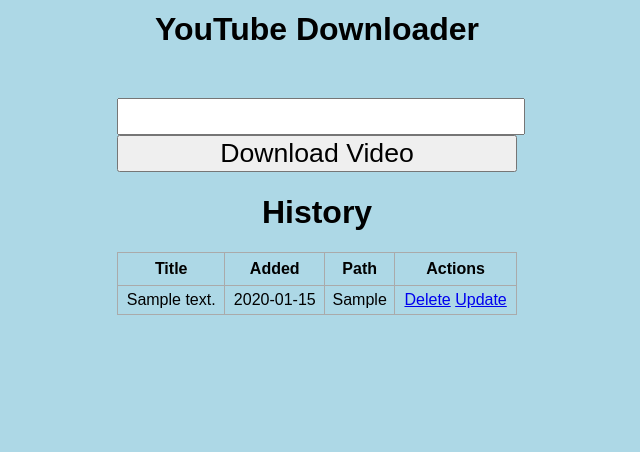
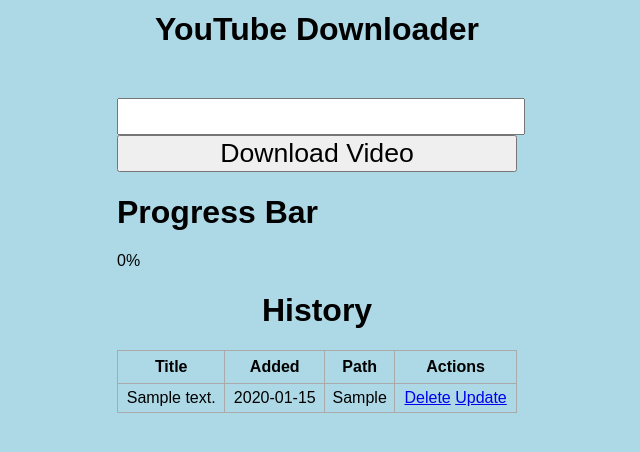
Before and after one commit to tillfri/flask-yt, a Flask app: page / in a window 1280 px wide. Shown: the part 210-662 px from the top of the page, without its empty margins (323-963 px from the left). Run offline with Flask 3, Linux system fonts and the light colour scheme; tables that the repository leaves empty hold one stand-in row (values such as "Sample post").

Commit message:
init progressbar

```diff
--- a/app.py
+++ b/app.py
@@ -1,7 +1,7 @@
 import os
 import logging
 import pytube.exceptions
-from flask import Flask, render_template, url_for, request, redirect
+from flask import Flask, render_template, url_for, request, redirect, Response
 from pytube import YouTube
 from flask_sqlalchemy import SQLAlchemy
 from datetime import datetime
@@ -12,6 +12,7 @@
 # adjust path depending on OS/pythonInterpreter
 output_folder = "downloads"  # "/flaskYoutubeDownloader/downloads"
 logging.basicConfig(level=logging.INFO)
+global filesize
 
 
 class Video(db.Model):
@@ -78,10 +79,11 @@
 
 def download_video(url: str):
     try:
-        yt = YouTube(url, use_oauth=False)
+        yt = YouTube(url, use_oauth=False, on_progress_callback=progress_function)
         logging.info(yt.title)
         stream = yt.streams.get_audio_only()
-
+        global filesize
+        filesize = stream.filesize
         title = cleanup_title(yt.title)
         logging.info(title)
         filename = title + ".mp3"
@@ -99,6 +101,10 @@
         return 'Something went wrong while trying to download the video'
 
 
+#def progress_data():
+#    return Response(simulate_progress(), content_type='text/event-stream')
+
+
 def cleanup_title(og_title: str):
     """
     Remove chars from YouTube video title in order to maintain allowed title name for Windows
@@ -113,5 +119,11 @@
     return result_string
 
 
+def progress_function(chunk, file_handle, bytes_remaining):
+    current = ((filesize - bytes_remaining) / filesize)
+    percent = '{0:.1f}'.format(current * 100)
+    logging.info(percent)
+
+
 if __name__ == '__main__':
     app.run()
--- a/templates/index.html
+++ b/templates/index.html
@@ -17,6 +17,28 @@
         <input type="submit" id="submitButton" value="Download Video">
     </form>
     </div>
+    <h1>Progress Bar</h1>
+    <div id="progress-container">
+        <div id="progress-bar" style="width: 0%;"></div>
+    </div>
+    <p id="progress-text">0%</p>
+
+    <script>
+        const progressBar = document.getElementById('progress-bar');
+        const progressText = document.getElementById('progress-text');
+
+        const eventSource = new EventSource('/progress_data');
+        eventSource.onmessage = (event) => {
+            const progress = parseInt(event.data);
+            progressBar.style.width = progress + '%';
+            progressText.innerText = progress + '%';
+        };
+
+        eventSource.onerror = (error) => {
+            console.error('EventSource failed:', error);
+            eventSource.close();
+        };
+    </script>
     <div>
         <h1 style="text-align: center">History</h1>
 
```
